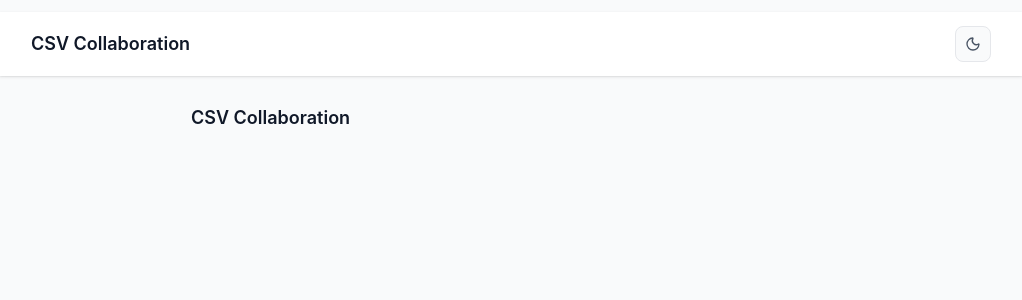
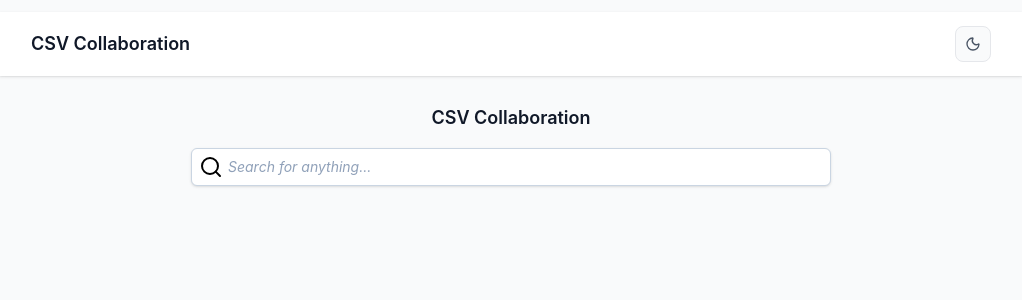
Before and after one commit to samikshamk/csv_datacollaboration, a React (Vite) app in the folder frontend/: page / in a window 1280 px wide. Shown: the top 300 px of the page, without its empty margins (129-1151 px from the left). Built offline with nearby package versions, Linux system fonts and the light colour scheme.

Commit message:
added Search bar

```diff
--- /dev/null
+++ b/frontend/src/components/SearchBar.tsx
@@ -0,0 +1,22 @@
+import { Search } from "lucide-react";
+
+function SearchBar() {
+  return (
+    <div className="w-full max-w-sm min-w-[50vw] mx-auto">
+      <label className="relative block">
+        <span className="sr-only">Search</span>
+        <span className="absolute inset-y-0 left-0 flex items-center pl-2 text-white-600 dark:text-gray-400">
+          <Search />
+        </span>
+        <input
+          className="placeholder:italic placeholder:text-slate-400 block bg-white dark:bg-gray-900 w-full border border-slate-300 rounded-md py-2 pl-9 pr-3 shadow-sm focus:outline-none focus:border-sky-500 focus:ring-sky-500 focus:ring-1 sm:text-sm"
+          placeholder="Search for anything..."
+          type="text"
+          name="search"
+        />
+      </label>
+    </div>
+  );
+}
+
+export default SearchBar;
--- a/frontend/src/pages/Dashboard.tsx
+++ b/frontend/src/pages/Dashboard.tsx
@@ -1,9 +1,12 @@
 import Heading from "../components/Heading";
+import SearchBar from "../components/SearchBar";
+
 function Dashboard() {
   return (
     <div className="min-h-screen bg-gray-50 dark:bg-gray-950 transition-colors duration-200">
-      <div className="max-w-2xl mx-auto px-4 py-10">
-        <Heading title="CSV Collaboration" style="mb-4"/>
+      <div className="mx-auto px-4 py-10">
+        <Heading title="CSV Collaboration" style="mb-4 text-center"/>
+        <SearchBar />
       </div>
     </div>
   );
```
